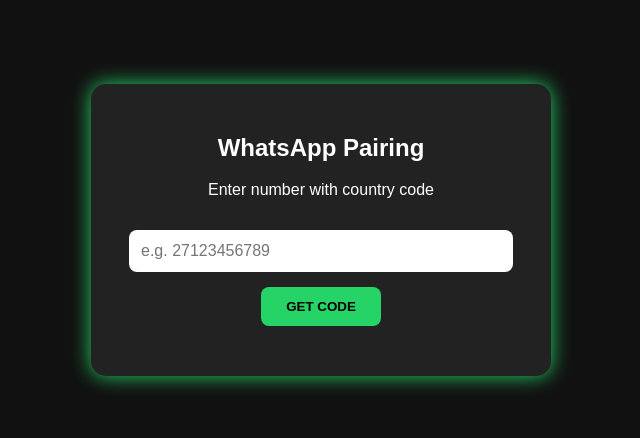
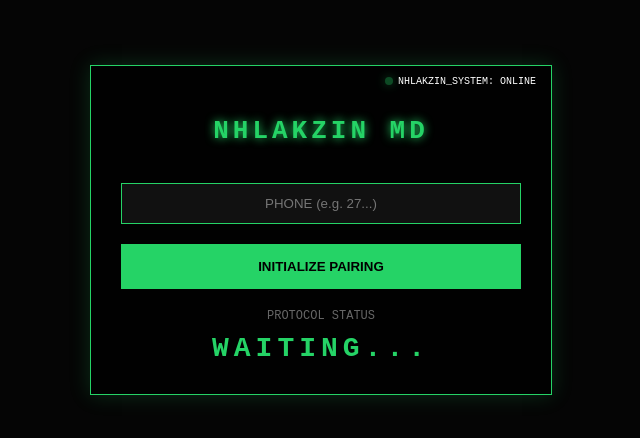
Before and after one commit to crazykiddrsa/Whatsapp-pairing-site, a website: page public/index.html in a window 1280 px wide. Shown: the part 170-608 px from the top of the page, without its empty margins (319-959 px from the left). Drawn offline with Linux system fonts and the light colour scheme.

Commit message:
Branding and status update

```diff
--- a/public/index.html
+++ b/public/index.html
@@ -1,36 +1,69 @@
 <!DOCTYPE html>
-<html>
+<html lang="en">
 <head>
+    <meta charset="UTF-8">
     <meta name="viewport" content="width=device-width, initial-scale=1.0">
-    <title>Nhlakziin Pairing</title>
+    <title>NHLAKZIN CORE</title>
     <style>
-        body { font-family: sans-serif; background: #111; color: white; display: flex; flex-direction: column; align-items: center; justify-content: center; height: 100vh; margin: 0; }
-        .box { background: #222; padding: 30px; border-radius: 15px; box-shadow: 0 0 20px #25D366; text-align: center; width: 80%; max-width: 400px; }
-        input { width: 90%; padding: 12px; margin: 15px 0; border-radius: 8px; border: none; font-size: 16px; }
-        button { background: #25D366; color: black; border: none; padding: 12px 25px; border-radius: 8px; font-weight: bold; cursor: pointer; }
-        #code { font-size: 24px; color: #25D366; margin-top: 20px; font-family: monospace; letter-spacing: 3px; }
+        :root { --neon: #25D366; --bg: #050505; }
+        body { background: var(--bg); color: white; font-family: monospace; display: flex; justify-content: center; align-items: center; height: 100vh; margin: 0; }
+        .container { border: 1px solid var(--neon); padding: 30px; text-align: center; box-shadow: 0 0 20px rgba(37,211,102,0.2); background: rgba(0,0,0,0.8); width: 85%; max-width: 400px; position: relative; }
+
+        /* Status Dot */
+        .status-bar { position: absolute; top: 10px; right: 15px; display: flex; align-items: center; font-size: 10px; }
+        .dot { width: 8px; height: 8px; border-radius: 50%; margin-right: 5px; animation: blink 1.5s infinite; }
+        .online { background: var(--neon); box-shadow: 0 0 10px var(--neon); }
+        .offline { background: #ff3e3e; box-shadow: 0 0 10px #ff3e3e; display: none; }
+
+        @keyframes blink { 0% { opacity: 1; } 50% { opacity: 0.3; } 100% { opacity: 1; } }
+
+        h1 { color: var(--neon); letter-spacing: 4px; text-shadow: 0 0 10px var(--neon); margin-top: 20px; }
+        input { width: 100%; padding: 12px; margin: 20px 0; background: #111; border: 1px solid var(--neon); color: var(--neon); text-align: center; box-sizing: border-box; }
+        button { width: 100%; padding: 15px; background: var(--neon); color: black; font-weight: bold; border: none; cursor: pointer; transition: 0.3s; }
+        button:hover { background: white; box-shadow: 0 0 20px white; }
+
+        #result-label { color: #666; font-size: 12px; margin-top: 20px; }
+        #code { font-size: 28px; color: var(--neon); font-weight: bold; letter-spacing: 5px; margin-top: 10px; }
     </style>
 </head>
 <body>
-    <div class="box">
-        <h2>WhatsApp Pairing</h2>
-        <p>Enter number with country code</p>
-        <input type="text" id="phone" placeholder="e.g. 27123456789">
-        <button onclick="getCode()">GET CODE</button>
-        <div id="code"></div>
+
+<div class="container">
+    <div class="status-bar">
+        <div id="dot" class="dot online"></div>
+        <span id="status-text">NHLAKZIN_SYSTEM: ONLINE</span>
+    </div>
+
+    <h1>NHLAKZIN MD</h1>
+    <input type="text" id="num" placeholder="PHONE (e.g. 27...)" />
+    <button onclick="getCode()">INITIALIZE PAIRING</button>
+
+    <div id="result-label">PROTOCOL STATUS</div>
+    <div id="code">WAITING...</div>
 </div>
 
 <script>
+    // Check if site is online
+    window.onload = () => {
+        if (!navigator.onLine) {
+            document.getElementById('dot').className = 'dot offline';
+            document.getElementById('status-text').innerText = 'SYSTEM: OFFLINE';
+        }
+    };
+
     async function getCode() {
-            const num = document.getElementById('phone').value;
-            const display = document.getElementById('code');
-            display.innerText = "Please wait...";
+        const num = document.getElementById('num').value;
+        const codeDiv = document.getElementById('code');
+
+        codeDiv.innerText = "NHLAKZIN..."; // Your name shows while loading
+
         try {
             const res = await fetch(`/get-code?number=${num}`);
             const data = await res.json();
-                display.innerText = data.code || data.error;
+            codeDiv.innerText = data.code || "RETRY";
         } catch (e) {
-                display.innerText = "Error connecting to server";
+            codeDiv.innerText = "OFFLINE";
+            document.getElementById('dot').className = 'dot offline';
         }
     }
 </script>
--- a/server.js
+++ b/server.js
@@ -29,7 +29,7 @@
     try {
         await delay(3000); // Give the socket time to initialize
         const code = await sock.requestPairingCode(num);
-        res.json({ code: code });
+        res.json({ code: code, brand: "NHLAKZIN" });
     } catch (err) {
         console.error(err);
         res.status(500).json({ error: "Failed to generate code. Try again." });
```
Lines whose indentation alone changed are shown as unchanged.
